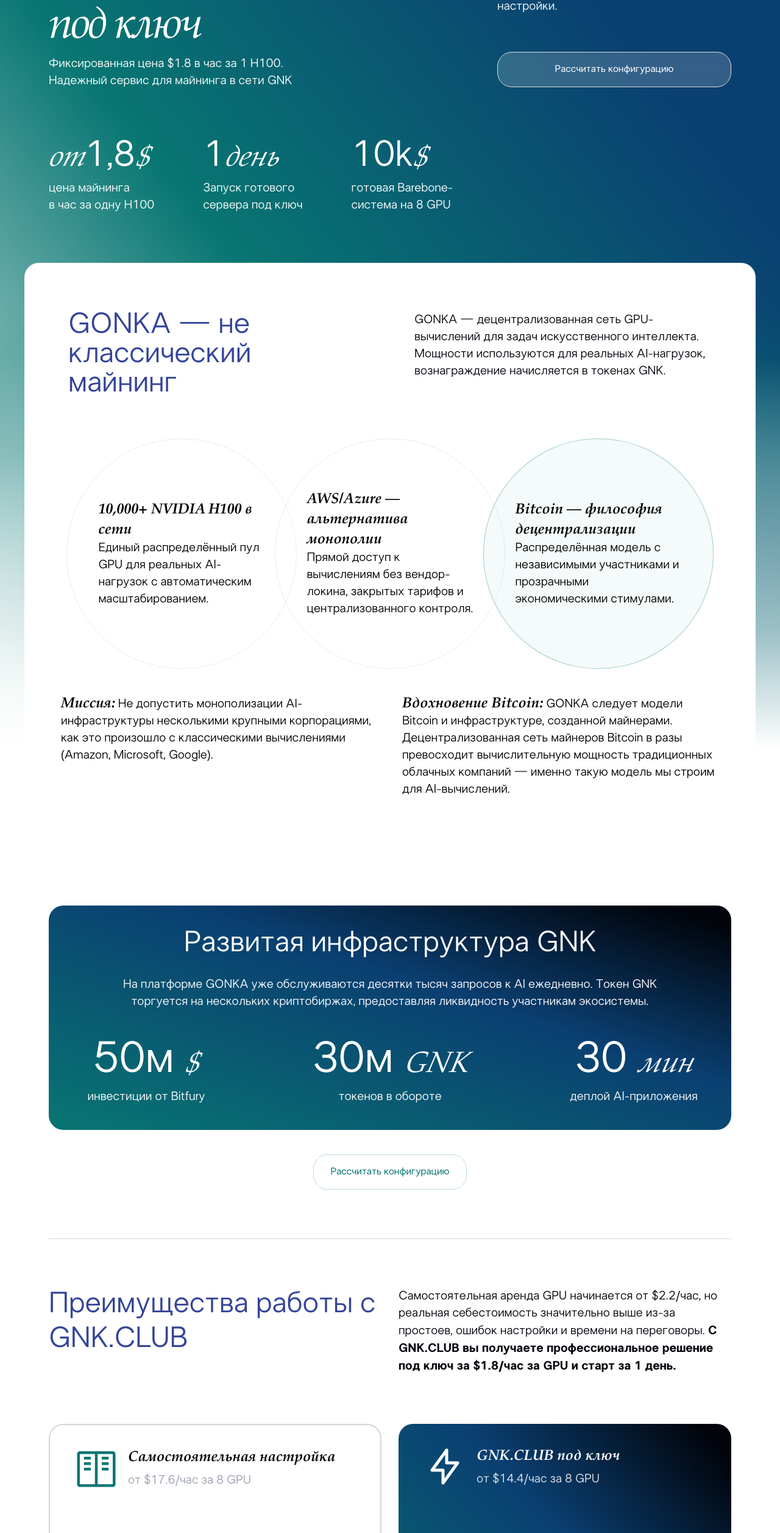
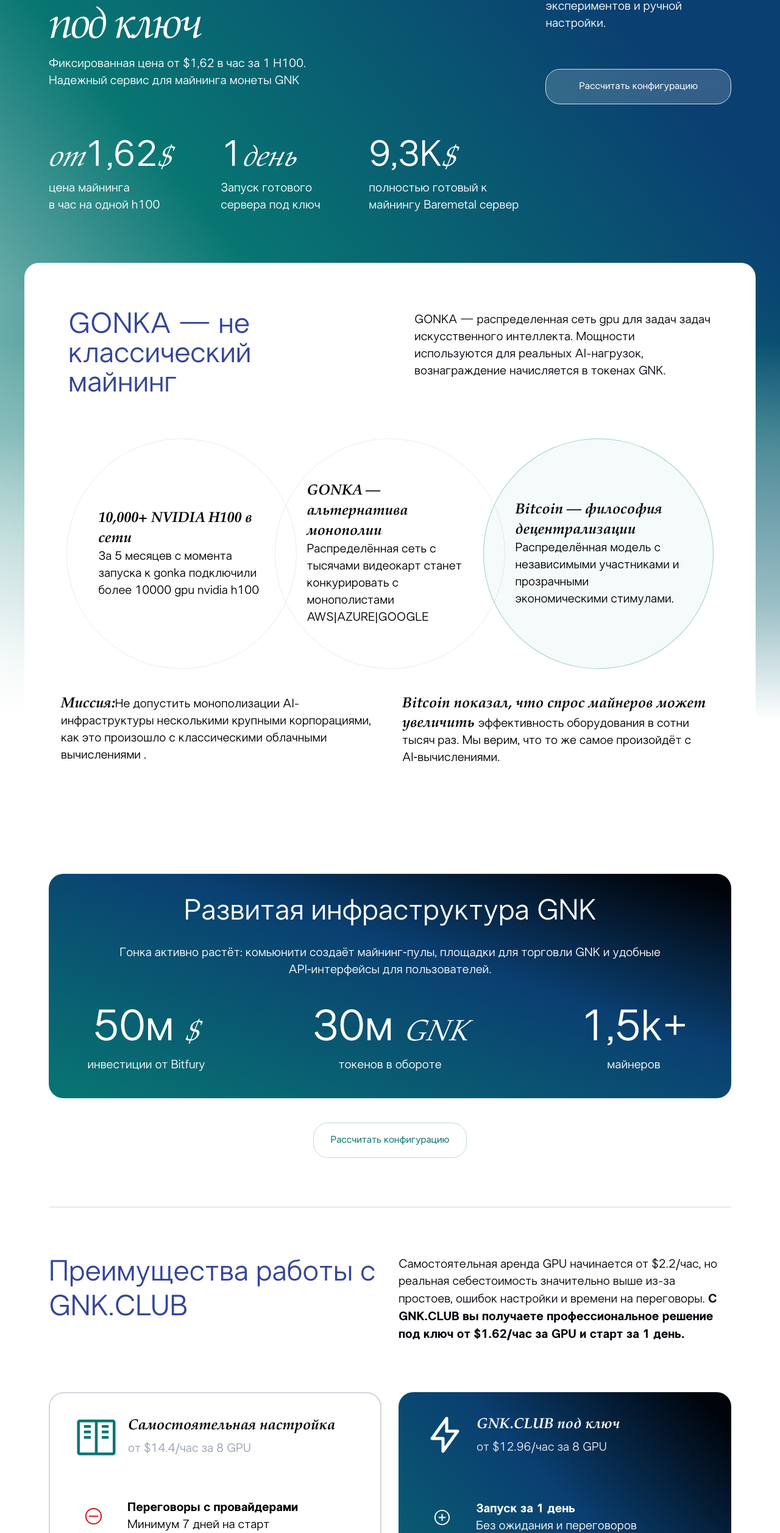
Before and after one commit to marginCodeProjects/gnk-club-landing, a Next.js app: page / in a window 1280 px wide. Shown: the part 218-2732 px from the top of the page at 61% size. Built offline with nearby package versions, Linux system fonts and the light colour scheme.

Commit message:
fix text

```diff
--- a/src/components/bottom/InfrastructureAdvantages.tsx
+++ b/src/components/bottom/InfrastructureAdvantages.tsx
@@ -5,11 +5,10 @@
     {
         icon: '/economics.svg',
         title: 'Экономика устойчивее',
-        description: 'Фиксированная цена мощности,' +
-            ' выгодная стоимость серверов и отсутствие' +
-            ' арендных наценок снижают влияние колебаний курсов и загрузки сети.',
+        description: 'Более выгодные цены на аренду, ' +
+            'достигнутые путём уменьшения кол-ва посредников' +
+            ' в цепочке позволят оставаться в плюсе даже при колебаниях курса монеты.',
         list: [
-            'Фиксированная цена без скачков тарифов',
             'Выгодная стоимость серверов без посредников',
             'Защита от колебаний курсов и загрузки сети',
             'Инфраструктура с запасом стабильности',
@@ -22,9 +21,8 @@
             ' и GPU без остановки текущей работы и без смены архитектуры.',
         list: [
             'Масштабирование без остановки работы',
-            'Добавление GPU без смены архитектуры',
-            'Независимость от внешних платформ',
             'Гибкая конфигурация под задачи',
+            'Система мониторинга нод GONKA позволяет масштабировать без риска потери денег',
         ]
     },
 ];
--- a/src/components/bottom/LaunchPrice.tsx
+++ b/src/components/bottom/LaunchPrice.tsx
@@ -13,7 +13,7 @@
             <div className="order-2 lg:order-1 flex flex-col gap-10 mb-10 mx-7 md:my-10 md:ml-7">
                 <div className="text-4xl text-[#034744]">Запустите GNK-инфраструктуру за 1 день</div>
                 <div className="text-xl">
-                    NVIDIA H100. от $1.8 в час за карту. Вход от $10 000.
+                    NVIDIA H100. от $1.62 в час за карту. Вход от $9 300.
                 </div>
                 <div className="w-full md:w-fit">
                     <Button
--- a/src/components/bottom/UsefulResources.tsx
+++ b/src/components/bottom/UsefulResources.tsx
@@ -1,7 +1,7 @@
 import React from 'react';
 import Image from "next/image";
 
-const resouces = [
+const resources = [
     {
         title: 'GNK.CLUB',
         description: 'Главный ресурс нашего продукта'
@@ -20,10 +20,12 @@
     },
     {
         title: 'Instagram GNK.CLUB',
-        description: 'Подписывайся на нашу страницу'
+        description: 'Скоро',
+        isComingSoon: true,
     },{
         title: 'Facebook GNK.CLUB',
-        description: 'Подписывайся на нашу страницу'
+        description: 'Скоро',
+        isComingSoon: true,
     },
 ];
 
@@ -34,22 +36,34 @@
             <div className="text-base md:text-xl text-center md:text-left md:w-1/3 mb-10">
                 Узнайте больше о GNK.CLUB и децентрализованных вычислениях
             </div>
-            <div className="grid md:grid-cols-6 gap-5">
-                {resouces.map(item =>
-                    <div key={item.title} className="rounded-3xl border border-white py-7 px-5 flex flex-col">
+            <div className="grid md:grid-cols-3 xl:grid-cols-6 gap-5">
+                {resources.map(item =>
+                    <div key={item.title} className={
+                        `rounded-3xl border py-7 px-5 flex flex-col
+                        ${item.isComingSoon ? 'border-white/50 text-white/50' : 'border-white'}`
+                    }>
                         <div className="flex-grow">
                             <div className="text-xl md:text-2xl min-h-12">{item.title}</div>
                             <div className="text-sm">{item.description}</div>
                         </div>
 
-                        <div className="text-lg flex justify-between items-center cursor-pointer">
+                        <div className={`text-lg flex justify-between items-center ${!item.isComingSoon && 'cursor-pointer'}`}>
                             <i>Перейти</i>
+                            {item.isComingSoon ?
+                                <Image
+                                    src={'/arrow-up-transparent.svg'}
+                                    alt={'link'}
+                                    width={48}
+                                    height={48}
+                                />
+                                :
                                 <Image
                                     src={'/arrow-up.svg'}
                                     alt={'link'}
                                     width={48}
                                     height={48}
                                 />
+                            }
                         </div>
                     </div>
                 )}
--- a/src/components/hero/GNKMainInfo.tsx
+++ b/src/components/hero/GNKMainInfo.tsx
@@ -41,9 +41,9 @@
                             lg:text-xl
                         "
                     >
-                        Фиксированная цена $1.8 в час за 1 H100.
+                        Фиксированная цена от $1,62 в час за 1 H100.
                         <br />
-                        Надежный сервис для майнинга в сети GNK
+                        Надежный сервис для майнинга монеты GNK
                     </div>
 
                     <div
@@ -56,11 +56,11 @@
                         <div>
                             <div className="text-5xl lg:text-6xl">
                                 <i className="text-3xl lg:text-5xl">от</i>
-                                1,8
+                                1,62
                                 <i className="text-3xl lg:text-5xl">$</i>
                             </div>
                             <div className="mt-2 text-sm lg:text-xl">
-                                цена майнинга <br /> в час за одну H100
+                                цена майнинга <br /> в час на одной h100 <br />
                             </div>
                         </div>
 
@@ -75,10 +75,10 @@
 
                         <div>
                             <div className="text-5xl lg:text-6xl">
-                                10k<i className="text-3xl lg:text-5xl">$</i>
+                                9,3K<i className="text-3xl lg:text-5xl">$</i>
                             </div>
                             <div className="mt-2 text-sm lg:text-xl">
-                                готовая Barebone-<br />система на 8 GPU
+                                полностью готовый к<br /> майнингу Baremetal сервер
                             </div>
                         </div>
                     </div>
--- a/src/components/hero/GonkaAndBitcoin.tsx
+++ b/src/components/hero/GonkaAndBitcoin.tsx
@@ -7,9 +7,8 @@
             <div className="grid px-3 md:grid-cols-2 gap-20">
                 <div className="text-4xl md:text-5xl text-[#344499]">GONKA — не классический майнинг</div>
                 <div className="text-base md:text-xl text-left text-[#01040B]">
-                    GONKA — децентрализованная сеть GPU-вычислений
-                    для задач искусственного интеллекта. Мощности используются для реальных AI-нагрузок,
-                    вознаграждение начисляется в токенах GNK.
+                    GONKA — распределенная сеть gpu для задач задач искусственного интеллекта.
+                    Мощности используются для реальных AI-нагрузок, вознаграждение начисляется в токенах GNK.
                 </div>
             </div>
             <div className={styles.section}>
@@ -17,16 +16,14 @@
                     <div className={styles.circle}>
                         <div className="text-center xl:text-left text-xl xl:text-2xl"><b><i>10,000+ NVIDIA H100 в сети</i></b></div>
                         <div className="text-center xl:text-left text-base xl:text-xl">
-                            Единый распределённый пул GPU для реальных AI-нагрузок
-                            с автоматическим масштабированием.
+                            За 5 месяцев с момента запуска к gonka подключили более 10000 gpu nvidia h100
                         </div>
                     </div>
 
                     <div className={styles.circle}>
-                        <div className="text-center xl:text-left text-xl xl:text-2xl"><b><i>AWS/Azure — альтернатива монополии</i></b></div>
+                        <div className="text-center xl:text-left text-xl xl:text-2xl"><b><i>GONKA — альтернатива монополии</i></b></div>
                         <div className="text-center xl:text-left text-base xl:text-xl">
-                            Прямой доступ к вычислениям без вендор-локина,
-                            закрытых тарифов и централизованного контроля.
+                            Распределённая сеть с тысячами видеокарт станет конкурировать с монополистами AWS|AZURE|GOOGLE
                         </div>
                     </div>
 
@@ -41,15 +38,13 @@
             </div>
             <div className="mt-10 grid md:grid-cols-2 text-base md:text-xl gap-10">
                 <div>
-                    <b><i className="text-center md:text-left text-xl md:text-2xl">Миссия:</i></b> Не допустить монополизации
-                    AI-инфраструктуры несколькими крупными корпорациями,
-                    как это произошло с классическими вычислениями (Amazon, Microsoft, Google).
+                    <b><i className="text-center md:text-left text-xl md:text-2xl">Миссия:</i></b>
+                    Не допустить монополизации AI-инфраструктуры несколькими крупными корпорациями,
+                    как это произошло с классическими облачными вычислениями .
                 </div>
                 <div>
-                    <b><i className="text-center md:text-left text-xl md:text-2xl">Вдохновение Bitcoin:</i></b> GONKA следует модели Bitcoin
-                    и инфраструктуре, созданной майнерами. Децентрализованная сеть майнеров Bitcoin
-                    в разы превосходит вычислительную мощность традиционных облачных компаний
-                    — именно такую модель мы строим для AI-вычислений.
+                    <b><i className="text-center md:text-left text-xl md:text-2xl">Bitcoin показал, что спрос майнеров может увеличить </i></b>
+                    эффективность оборудования в сотни тысяч раз. Мы верим, что то же самое произойдёт с AI‑вычислениями.
                 </div>
             </div>
         </div>
--- a/src/components/main/GnkClubAdvantages.tsx
+++ b/src/components/main/GnkClubAdvantages.tsx
@@ -8,15 +8,15 @@
 const disadvantages = [
     {
         title: 'Переговоры с провайдерами',
-        description: 'Минимум 7 дней на старт = $369 потерь',
+        description: 'Минимум 7 дней на старт',
     },
     {
         title: 'Риск ошибок при настройке',
-        description: 'Минимум сутки потерь = $53 убытка',
+        description: 'Минимум сутки потерь = $345 убытка',
     },
     {
         title: 'Простои без вознаграждения',
-        description: 'В среднем 5 дней/месяц = $264 потерь',
+        description: 'В среднем 5 дней/месяц = $1728 потерь',
     },
 ];
 
@@ -38,22 +38,22 @@
 const MANUAL_PRICE = [
     {
         title: 'Первый месяц за 8 GPU:',
-        value: '$18,160',
+        value: '$12,368',
     },
     {
         title: 'Следующие месяцы:',
-        value: '$14,784/мес',
+        value: '$10,368/мес',
     },
 ];
 
 const GNK_CLUB_PRICE = [
     {
         title: 'Любой месяц:',
-        value: '$10,368/мес',
+        value: '$9,300/мес',
     },
     {
         title: 'Экономия 1-го месяца:',
-        value: '$7,792',
+        value: '$3,068',
     },
 ];
 
@@ -69,8 +69,7 @@
                     но реальная себестоимость значительно выше из-за простоев,
                     ошибок настройки и времени на переговоры.&nbsp;
                     <b>
-                        С GNK.CLUB вы получаете профессиональное решение под ключ за $1.8/час
-                        за GPU и старт за 1 день.
+                        С GNK.CLUB вы получаете профессиональное решение под ключ от $1.62/час за GPU и старт за 1 день.
                     </b>
                 </div>
             </div>
@@ -88,7 +87,7 @@
                                 <b><i>Самостоятельная настройка</i></b>
                             </div>
                             <div className="my-2 text-gray-400">
-                                от $17.6/час за 8 GPU
+                                от $14.4/час за 8 GPU
                             </div>
                         </div>
                     </div>
@@ -134,7 +133,7 @@
                                 <b><i>GNK.CLUB под ключ</i></b>
                             </div>
                             <div className="my-2 text-gray-200">
-                                от $14.4/час за 8 GPU
+                                от $12.96/час за 8 GPU
                             </div>
                         </div>
                     </div>
--- a/src/components/main/GnkInfrastructure.tsx
+++ b/src/components/main/GnkInfrastructure.tsx
@@ -11,9 +11,9 @@
         <div>
             <div className="rounded-3xl py-10 bg-main-gradient flex flex-col gap-7 items-center text-white">
                 <div className="text-4xl md:text-5xl text-center w-fit"> Развитая инфраструктура GNK</div>
-                <div className="px-3 md:px-20 text-base md:text-xl text-center">На платформе GONKA уже обслуживаются десятки тысяч запросов к
-                    AI ежедневно. Токен GNK торгуется на нескольких криптобиржах, предоставляя ликвидность участникам
-                    экосистемы.
+                <div className="px-3 md:px-20 text-base md:text-xl text-center">
+                    Гонка активно растёт: комьюнити создаёт майнинг‑пулы,
+                    площадки для торговли GNK и удобные API‑интерфейсы для пользователей.
                 </div>
                 <div className="w-full mt-5 grid md:grid-cols-3 gap-15 md:gap-10 lg:gap-20 text-center">
                     <div>
@@ -25,8 +25,8 @@
                         <div className='mt-2 text-base md:text-xl'>токенов в обороте</div>
                     </div>
                     <div>
-                        <div className="text-6xl md:text-7xl">30 <i className="text-6xl md:text-5xl">мин</i></div>
-                        <div className='mt-2 text-base md:text-xl'>деплой AI-приложения</div>
+                        <div className="text-6xl md:text-7xl">1,5k+</div>
+                        <div className='mt-2 text-base md:text-xl'>майнеров</div>
                     </div>
                 </div>
             </div>
--- a/src/components/main/TargetGroup.tsx
+++ b/src/components/main/TargetGroup.tsx
@@ -11,18 +11,20 @@
             ' с рынком искусственного интеллекта.'
     },
     {
-        target: 'Команды',
-        description: 'Подходит продуктовым и AI-командам,' +
-            ' которым важно владеть и управлять вычислительными' +
-            ' ресурсами напрямую. Контроль над оборудованием,' +
-            ' гибкая конфигурация и отсутствие зависимости от централизованных платформ.'
+        target: 'Энтузиасты',
+        description: 'Мы выдаём сервера за день и лишаем их необходимости' +
+            ' вести переговоры от лица их клиентов с компаниями сдающими' +
+            ' как и мы железо следовательно они могут быстрее обрабатывать' +
+            ' заказы и больше зарабатывать. Отличная цена для таких специалистов,' +
+            ' ниже себестоимость для их клиентов, выше ценность в глазах клиентов'
     },
     {
-        target: 'Профессионалы',
-        description: 'Для тех, кто ценит стабильность, предсказуемость' +
-            ' и технологическую независимость. Постоянная загрузка' +
-            ' мощностей, понятная экономика и инфраструктура,' +
-            ' готовая к реальной эксплуатации.'
+        target: 'Частные инвесторы',
+        description: 'Для тех, кто хочет понять, как работают инвестиции на практике,' +
+            ' без сложного входа и избыточных рисков. Коллективный пул' +
+            ' с готовой инфраструктурой, прозрачной логикой работы и' +
+            ' поддержкой на каждом этапе. Настройка и техническое сопровождение' +
+            ' предоставляются бесплатно через сайт нашего пула.'
     },
 ];
 
@@ -32,9 +34,8 @@
             <div className="grid md:grid-cols-2 gap-10 md:gap-30 my-20">
                 <div className="text-5xl text-center md:text-left text-[#344499] leading-[120%]">Кому подходит решение</div>
                 <div className="text-base md:text-xl text-center md:text-left text-[#01040B]">
-                    Инвесторам и командам, которые рассматривают майнинг GNK
-                    как часть AI-инфраструктуры, хотят контролировать оборудование,
-                    снизить влияние внешних платформ и получить стабильную рабочую конфигурацию.
+                    Для инвесторов, которые хотят быть частью стремительно развивающегося AI‑рынка,
+                    не тратя время на техническую экспертизу.
                 </div>
             </div>
             <div className="grid xl:grid-cols-3 gap-7">
```
Also changed, not shown: src/components/bottom/WorkCycle.tsx (+17 -15 lines), public/arrow-up-transparent.svg (added). Lines whose indentation alone changed are shown as unchanged.
